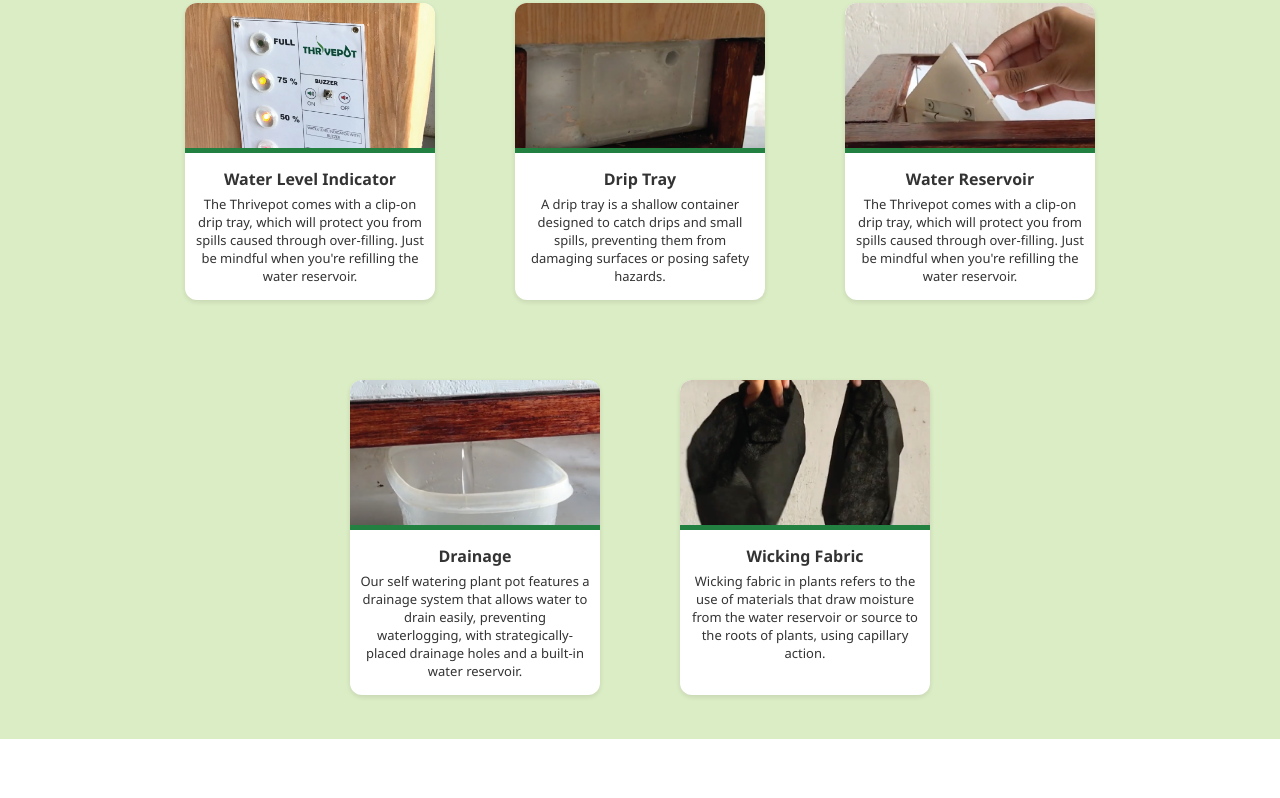
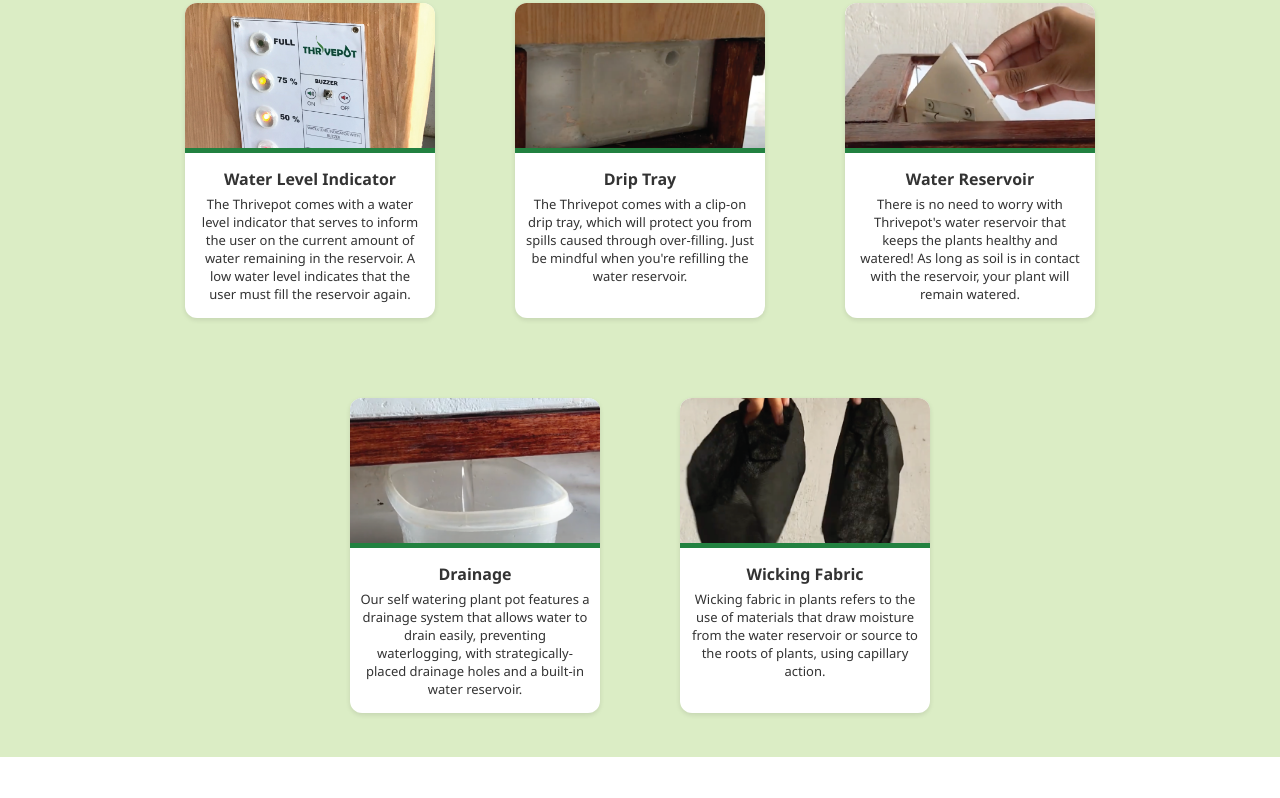
Before and after one commit to r4m3n-04/r4m3n-04.github.io, a plain HTML site: page index.html in a window 1280 px wide. Shown: the part 1648-2446 px from the top of the page. Drawn offline with Linux system fonts and the light colour scheme.

Commit message:
Update index.html

```diff
--- a/index.html
+++ b/index.html
@@ -546,19 +546,19 @@
     <div class="feature-card">
       <img src="PICS SA WEBSITE/water level indicator.png" alt="Water Level Indicator">
       <h3>Water Level Indicator</h3>
-      <p>The Thrivepot comes with a clip-on drip tray, which will protect you from spills caused through over-filling. Just be mindful when you're refilling the water reservoir.</p>
+      <p>The Thrivepot comes with a water level indicator that serves to inform the user on the current amount of water remaining in the reservoir. A low water level indicates that the user must fill the reservoir again.</p>
     </div>
 
     <div class="feature-card">
       <img src="PICS SA WEBSITE/drip tray.png" alt="Drip Tray">
       <h3>Drip Tray</h3>
-      <p>A drip tray is a shallow container designed to catch drips and small spills, preventing them from damaging surfaces or posing safety hazards.</p>
+      <p>The Thrivepot comes with a clip-on drip tray, which will protect you from spills caused through over-filling. Just be mindful when you're refilling the water reservoir.</p>
     </div>
 
     <div class="feature-card">
       <img src="PICS SA WEBSITE/water resevoir.png" alt="Water Reservoir">
       <h3>Water Reservoir</h3>
-      <p>The Thrivepot comes with a clip-on drip tray, which will protect you from spills caused through over-filling. Just be mindful when you're refilling the water reservoir.</p>
+      <p>There is no need to worry with Thrivepot's water reservoir that keeps the plants healthy and watered! As long as soil is in contact with the reservoir, your plant will remain watered.</p>
     </div>
 
     <div class="feature-card">
```
